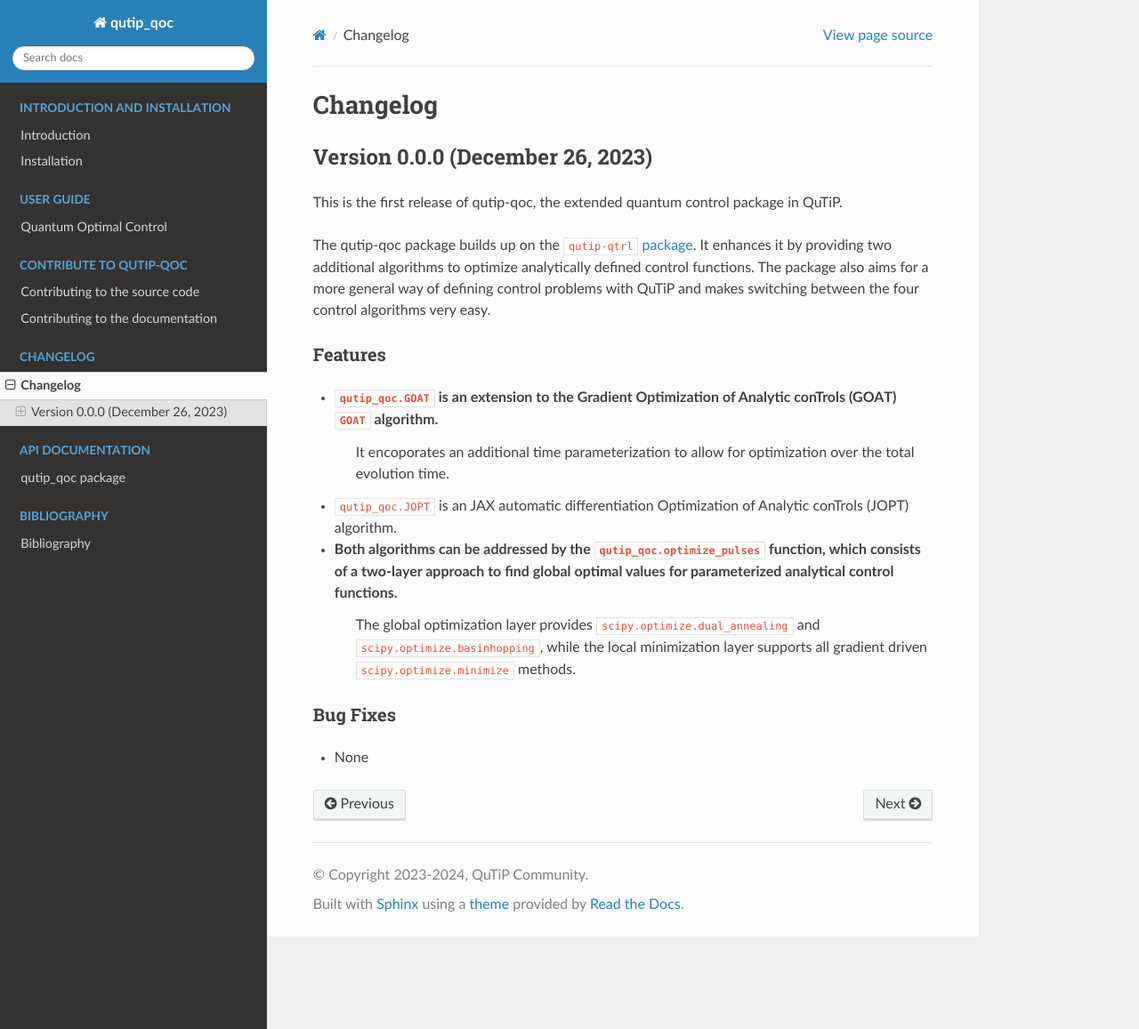
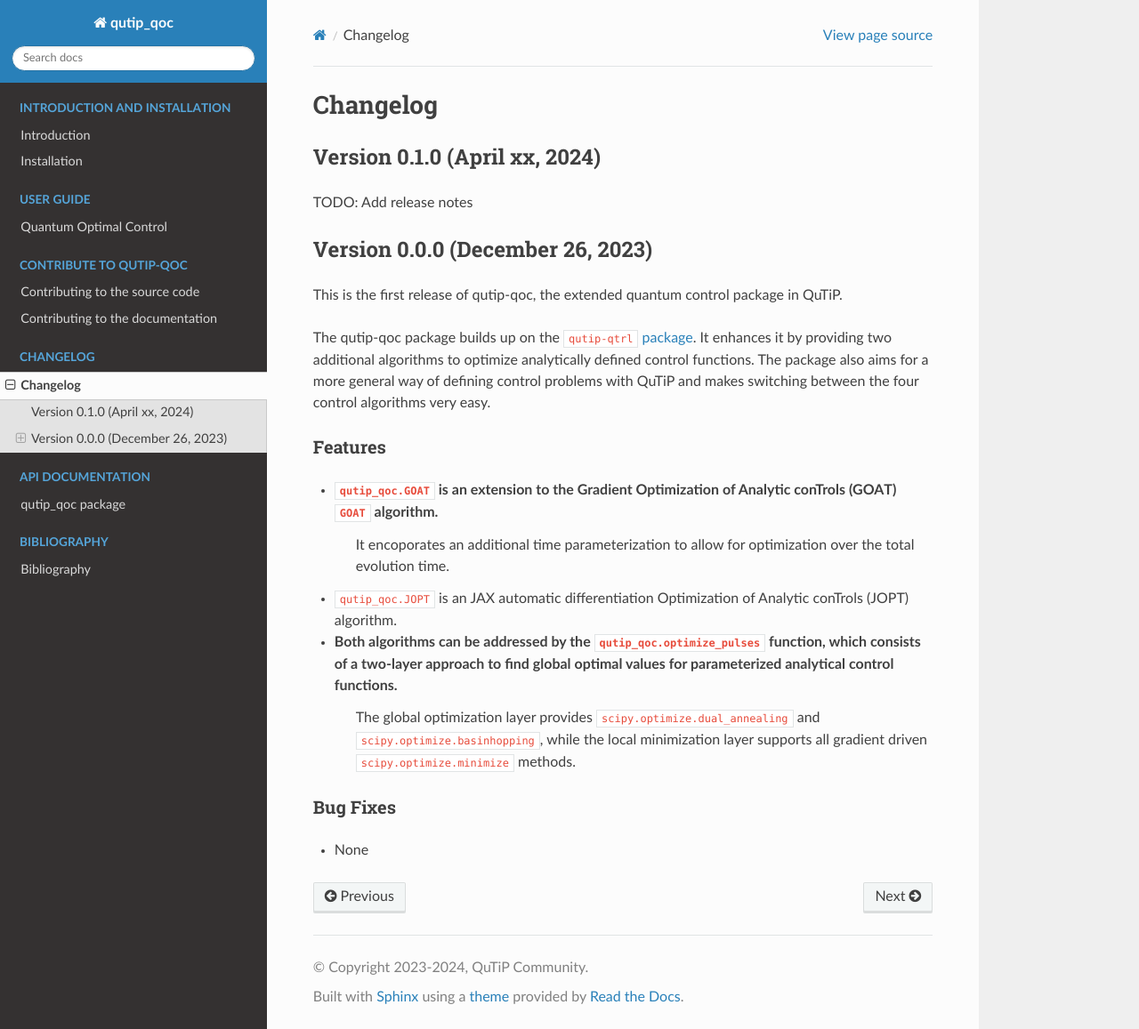
Before and after one commit to qutip/qutip-qoc, a Sphinx documentation site: the page built from doc/changelog.rst, in a window 1280 px wide and 1157 px high. Shown: the whole window at 89% size. Built offline with Sphinx 7.4.7 and the Read the Docs theme 2.0.0, drawn with Linux system fonts in a browser that asks for light colours; cross-references to code outside the pages are shown as plain code.

```diff
--- a/doc/changelog.rst
+++ b/doc/changelog.rst
@@ -1,6 +1,12 @@
 *********
 Changelog
 *********
+
+
+Version 0.1.0 (April xx, 2024)
++++++++++++++++++++++++++++++++++
+
+TODO: Add release notes
 
 
 Version 0.0.0 (December 26, 2023)
--- a/doc/conf.py
+++ b/doc/conf.py
@@ -75,7 +75,7 @@
 # apidoc folder. This is particularly useful for modules with lots of
 # functions/classes. However, pay attention that some api docs files are
 # adjusted manually for better illustration and should not be overwritten.
-autosummary_generate = True
+autosummary_generate = ["apidoc/*.rst"]
 autosummary_imported_members = True
 
 # -- Options for biblatex ---------------------------------------
```
